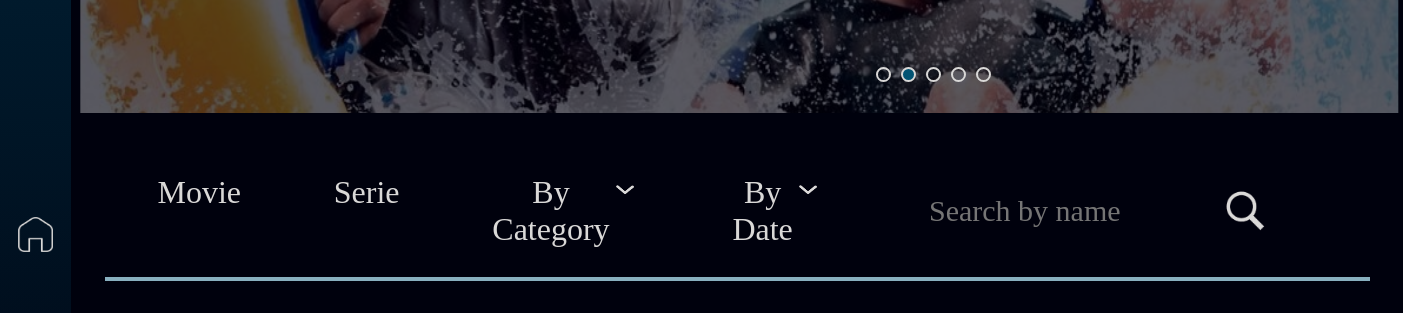
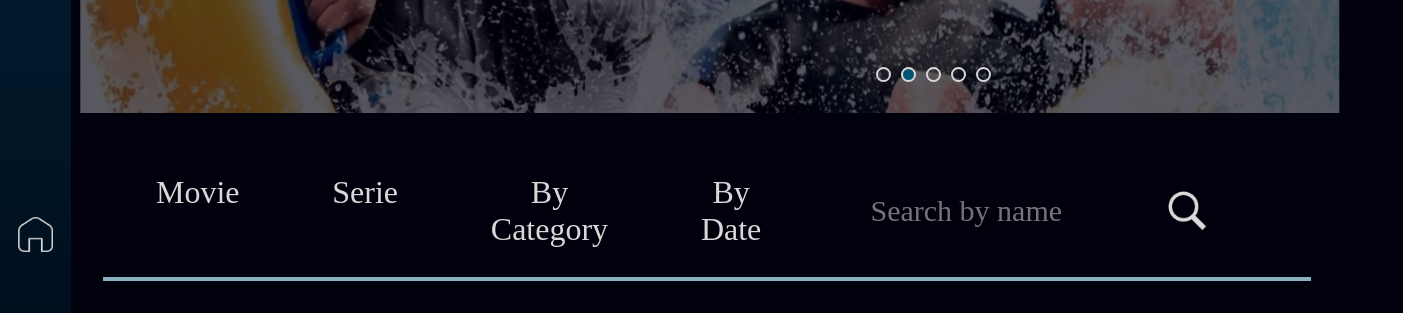
Before and after one commit to ErickAriasC/MAXFILM, a plain HTML site: page index.html in a window 1280 px wide. Shown: the part 487-800 px from the top of the page, 1403 px wide, since content can reach past the window. Drawn offline with Linux system fonts and the light colour scheme; files whose address does not match are found by name.

Commit message:
Arrows eliminated from our principal page

```diff
--- a/index.html
+++ b/index.html
@@ -96,10 +96,8 @@
             <li><button class="ancla1" id="button-Movies">Movie</button></li>
             <li><button id="buttonSerie" class="ancla1">Serie</button></li>
 
-            <li><button class="ancla2" href="">By Category <img class="img1" src="icons/abajo_blancopng.png"
-                  alt=""></button></li>
-            <li><button id="button-byDate" class="ancla2" href="">By Date <img class="img1" src="icons/abajo_blancopng.png"
-                  alt=""></button></li>
+            <li><button class="ancla2" href="">By Category</button></li>
+            <li><button id="button-byDate" class="ancla2" href="">By Date</button></li>
           </ul>
         </div>
         <div class="side2">
--- a/styles.css
+++ b/styles.css
@@ -287,10 +287,6 @@ button {
 #button-Movies:focus {
     background-color: #03738C;
     border-radius: 2rem;
-}
-.side1>ul img {
-    width: 30px;
-    height: 30px;
 }
 
 .side2 {
```
